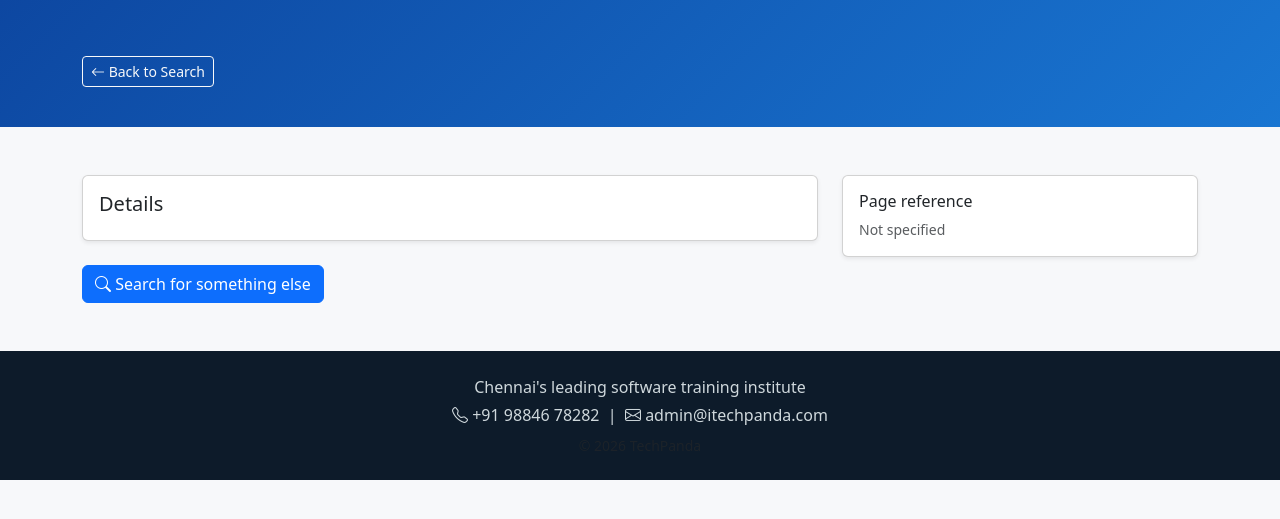
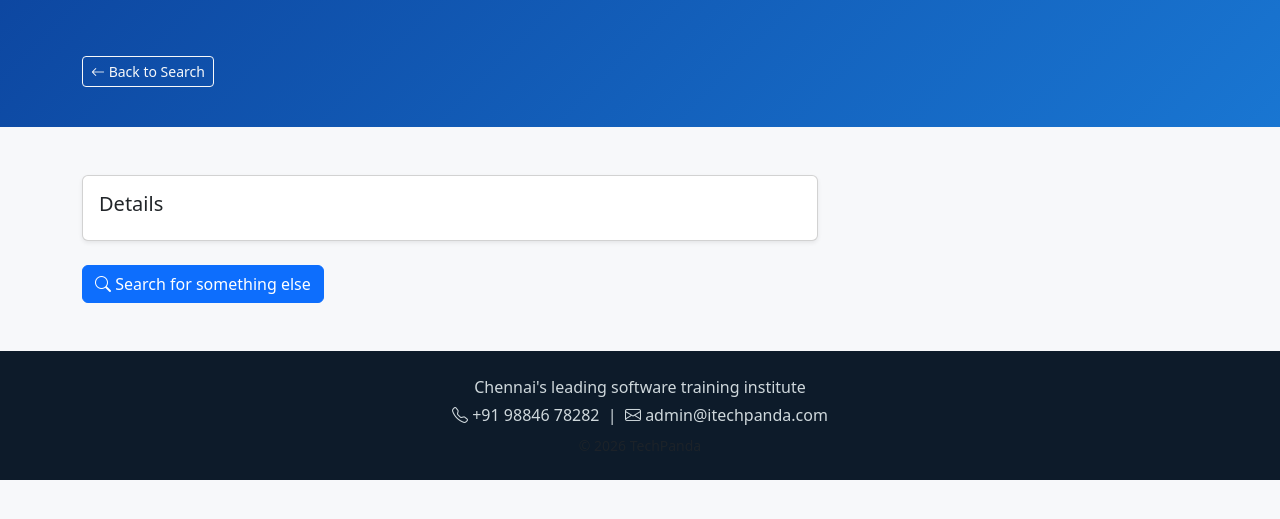
Before and after one commit to Jansiphilip17/Search_App, a Django app: template templates/detail.html in a window 1280 px wide. Shown: the part 56-575 px from the top of the page. Run offline with Django 5.2, Linux system fonts and the light colour scheme; the template is opened without the code that fills it, so the values that code supplies are empty.

```diff
--- a/templates/detail.html
+++ b/templates/detail.html
@@ -61,31 +61,6 @@
 
       <a href="/" class="btn btn-primary"><i class="bi bi-search"></i> Search for something else</a>
     </div>
-
-    <div class="col-lg-4">
-      <div class="card shadow-sm mb-4">
-        <div class="card-body">
-          <h6 class="card-title">Page reference</h6>
-          <p class="text-muted small mb-0">{{ item.url|default:"Not specified" }}</p>
-        </div>
-      </div>
-
-      {% if related %}
-      <div class="card shadow-sm">
-        <div class="card-body">
-          <h6 class="card-title">Related</h6>
-          <ul class="list-unstyled mb-0">
-            {% for r in related %}
-            <li class="mb-2">
-              <a href="{% url 'course-detail' r.pk %}" class="text-decoration-none">
-                <i class="bi bi-chevron-right"></i> {{ r.title }}
-              </a>
-            </li>
-            {% endfor %}
-          </ul>
-        </div>
-      </div>
-      {% endif %}
     </div>
   </div>
 </main>
```
